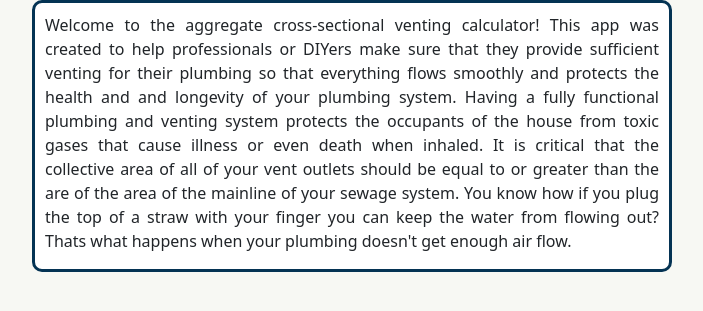
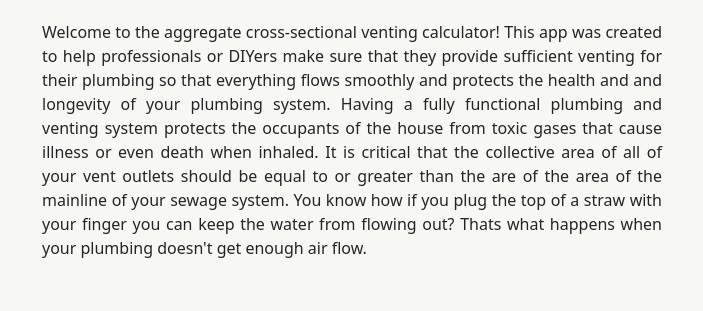
Before and after one commit to hunterallencodes/agg_calc, a Django app: page /about/ in a window 1280 px wide. Shown: the part 86-397 px from the top of the page, without its empty margins (288-991 px from the left). Run offline with Django 3.2, Linux system fonts and the light colour scheme.

Commit message:
Removed border from about

```diff
--- a/static/main.css
+++ b/static/main.css
@@ -11,14 +11,10 @@ nav {
 }
 
 .about {
-  background: white;
-  padding-top: 10px;
+  padding-top: 20px;
   padding-right: 10px;
   padding-bottom: none;
   padding-left: 10px;
-  border-style: solid;
-  border-radius: 10px;
-  border-color: #043353;
   align-content: center;
   margin: auto;
   width: 63%;
```
